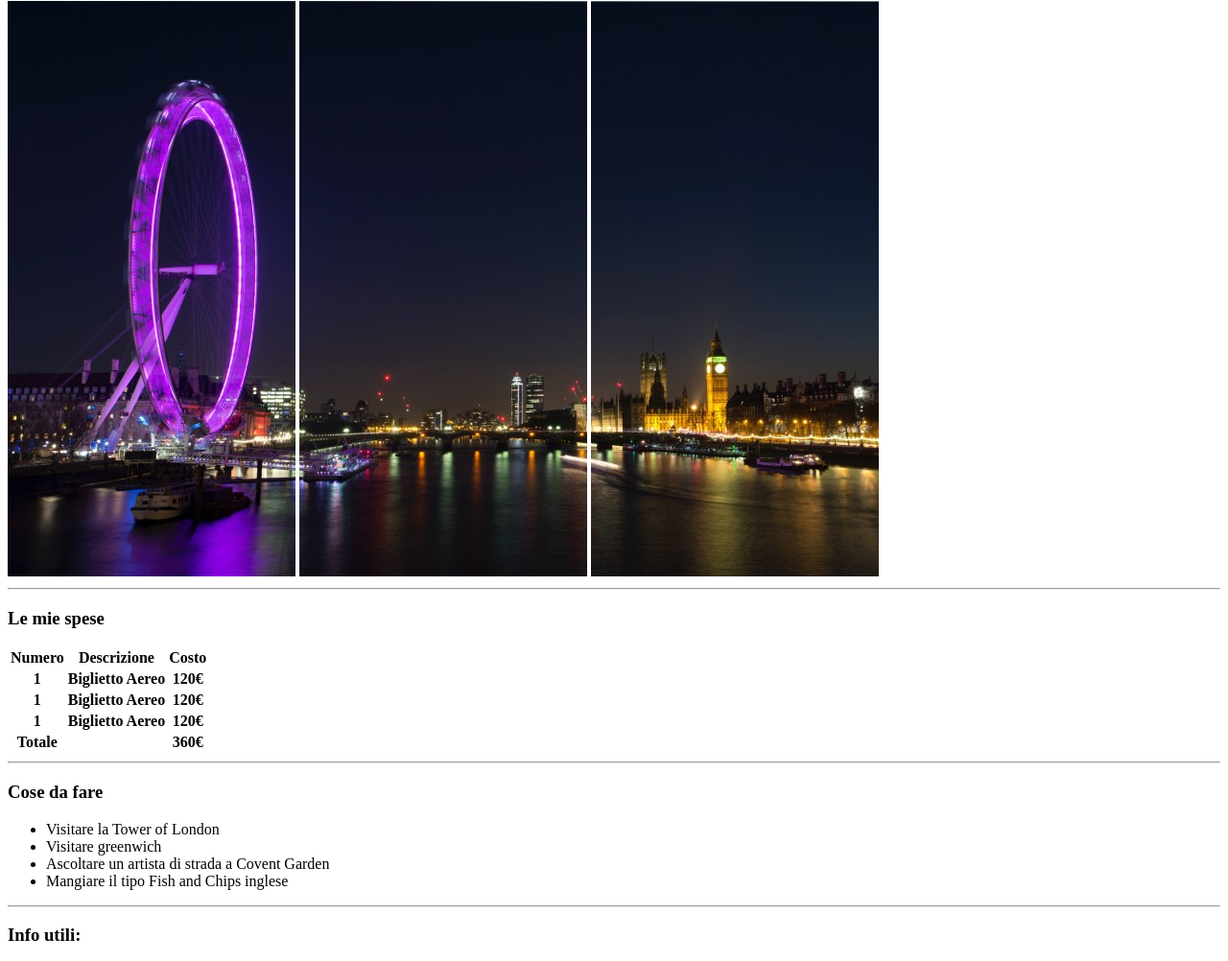
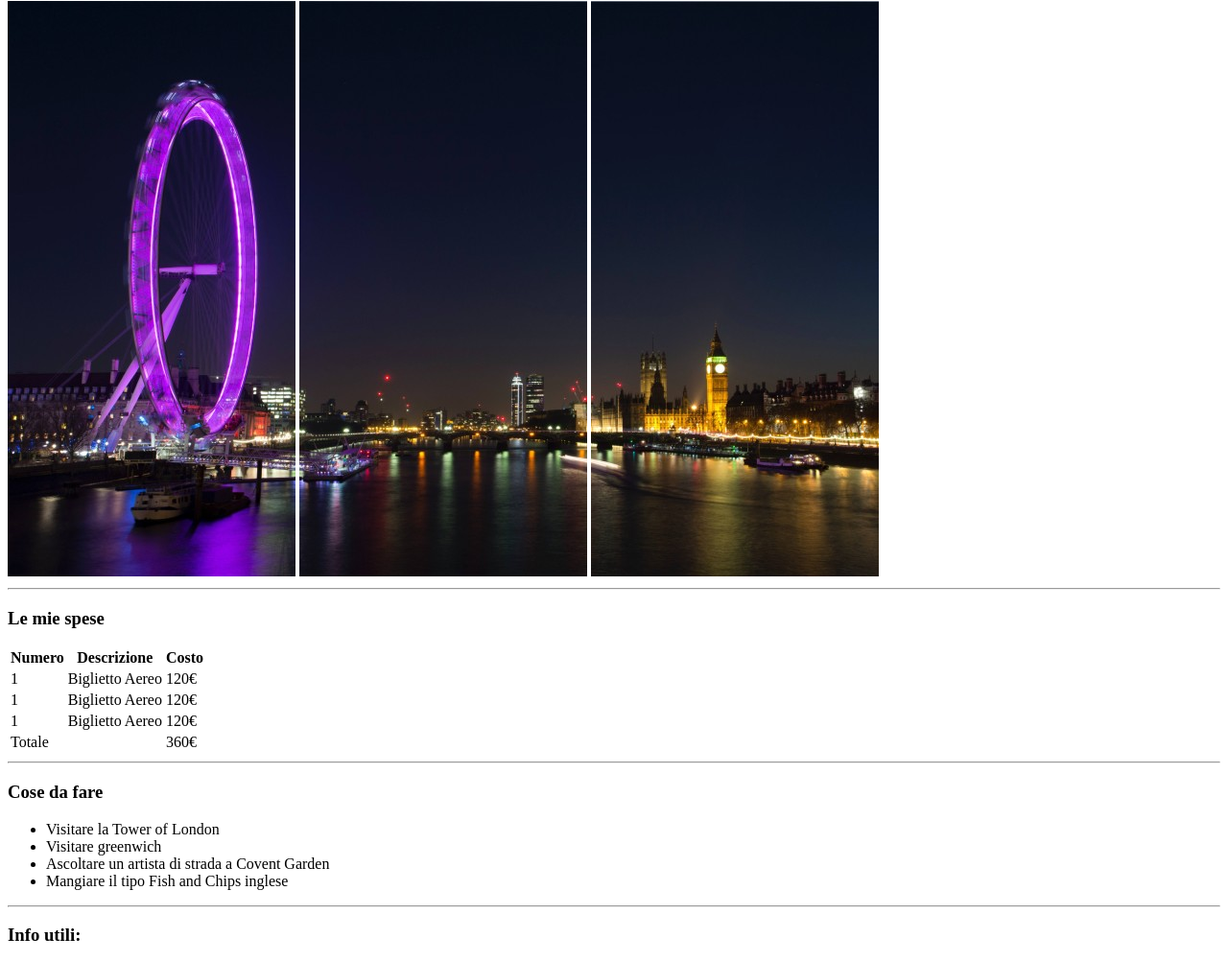
Before and after one commit to AlessandroOviszach/html-london-trip, a plain HTML site: page index.html in a window 1280 px wide. Shown: the part 79-1081 px from the top of the page at 96% size. Drawn offline with Linux system fonts and the light colour scheme.

Commit message:
re-set table tag

```diff
--- a/index.html
+++ b/index.html
@@ -29,33 +29,33 @@
         <table>
             <!-- Setting table columns -->
             <tr>
-                <th><strong>Numero</strong></th>
-                <th><strong>Descrizione</strong></th>
-                <th><strong>Costo</strong></th>
+                <th>Numero</th>
+                <th>Descrizione</th>
+                <th>Costo</th>
             </tr>
 
             <!-- Table content setting -->
             <tr>
-                <th>1</th>
-                <th>Biglietto Aereo</th>
-                <th>120&euro;</th>
+                <td>1</td>
+                <td>Biglietto Aereo</td>
+                <td>120&euro;</td>
             </tr>
             <tr>
-                <th>1</th>
-                <th>Biglietto Aereo</th>
-                <th>120&euro;</th>
+                <td>1</td>
+                <td>Biglietto Aereo</td>
+                <td>120&euro;</td>
             </tr>
             <tr>
-                <th>1</th>
-                <th>Biglietto Aereo</th>
-                <th>120&euro;</th>
+                <td>1</td>
+                <td>Biglietto Aereo</td>
+                <td>120&euro;</td>
             </tr>
 
             <!-- Setting up the total -->
             <tr>
-                <th>Totale</th>
-                <th></th>
-                <th>360&euro;</th>
+                <td>Totale</td>
+                <td></td>
+                <td>360&euro;</td>
             </tr>
         </table>
 
```
